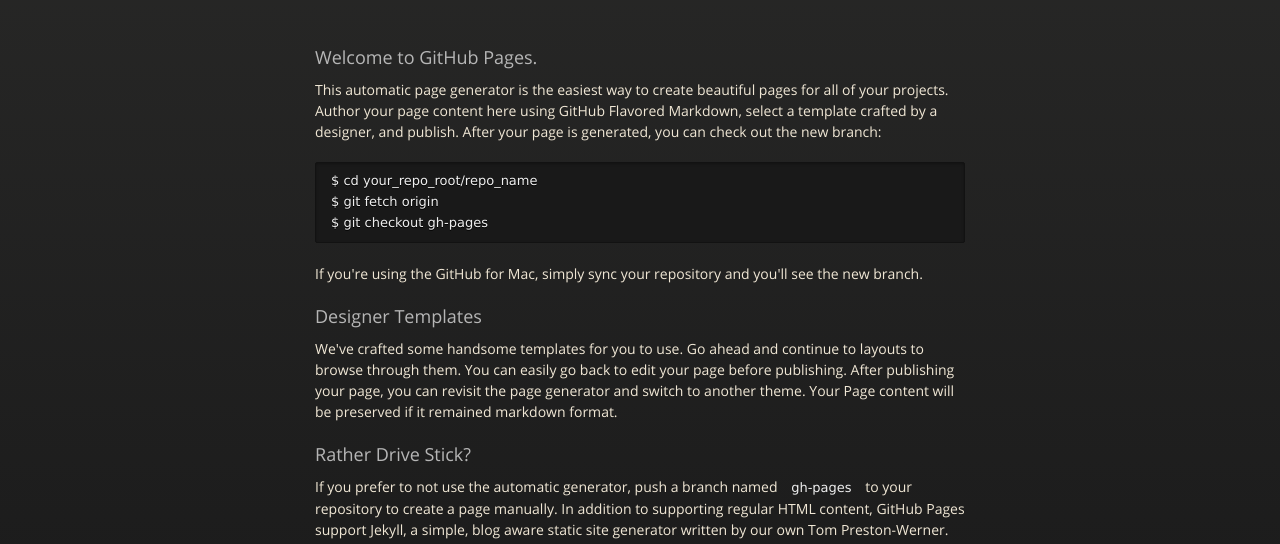
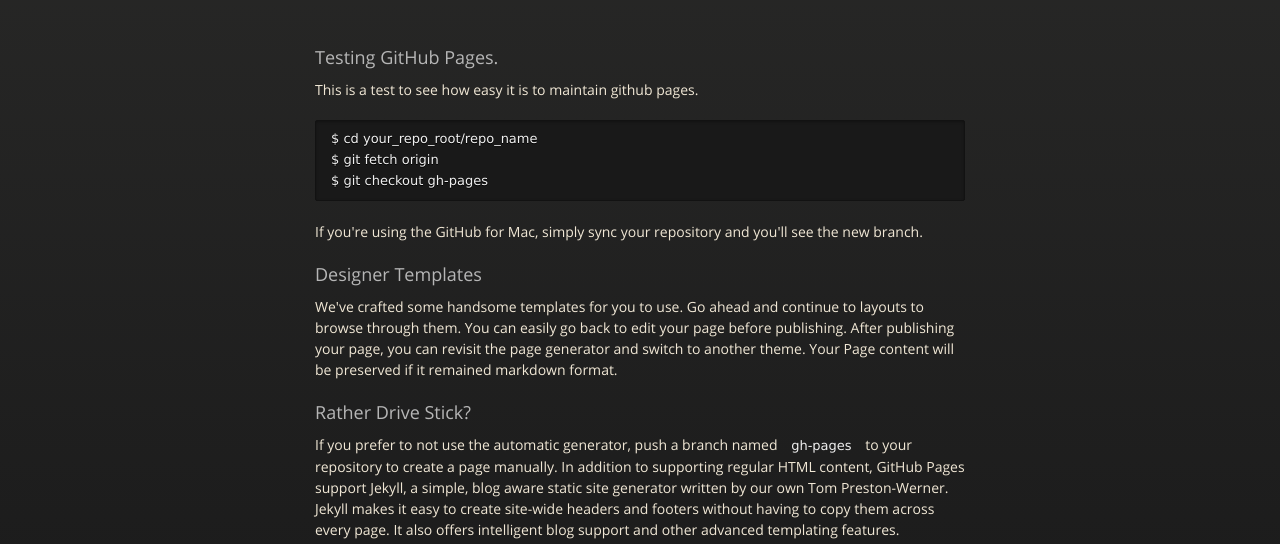
Before and after one commit to markheath/testing-pages, a plain HTML site: page index.html in a window 1280 px wide. Shown: the part 226-770 px from the top of the page. Drawn offline with nearby package versions, Linux system fonts and the light colour scheme.

```diff
--- a/index.html
+++ b/index.html
@@ -39,9 +39,9 @@
         </div>
 
         <h3>
-<a name="welcome-to-github-pages" class="anchor" href="#welcome-to-github-pages"><span class="octicon octicon-link"></span></a>Welcome to GitHub Pages.</h3>
+<a name="testing-github-pages" class="anchor" href="#testing-github-pages"><span class="octicon octicon-link"></span></a>Testing GitHub Pages.</h3>
 
-<p>This automatic page generator is the easiest way to create beautiful pages for all of your projects. Author your page content here using GitHub Flavored Markdown, select a template crafted by a designer, and publish. After your page is generated, you can check out the new branch:</p>
+<p>This is a test to see how easy it is to maintain github pages.</p>
 
 <pre><code>$ cd your_repo_root/repo_name
 $ git fetch origin
```
Also changed, not shown: params.json (+1 -1 lines).
